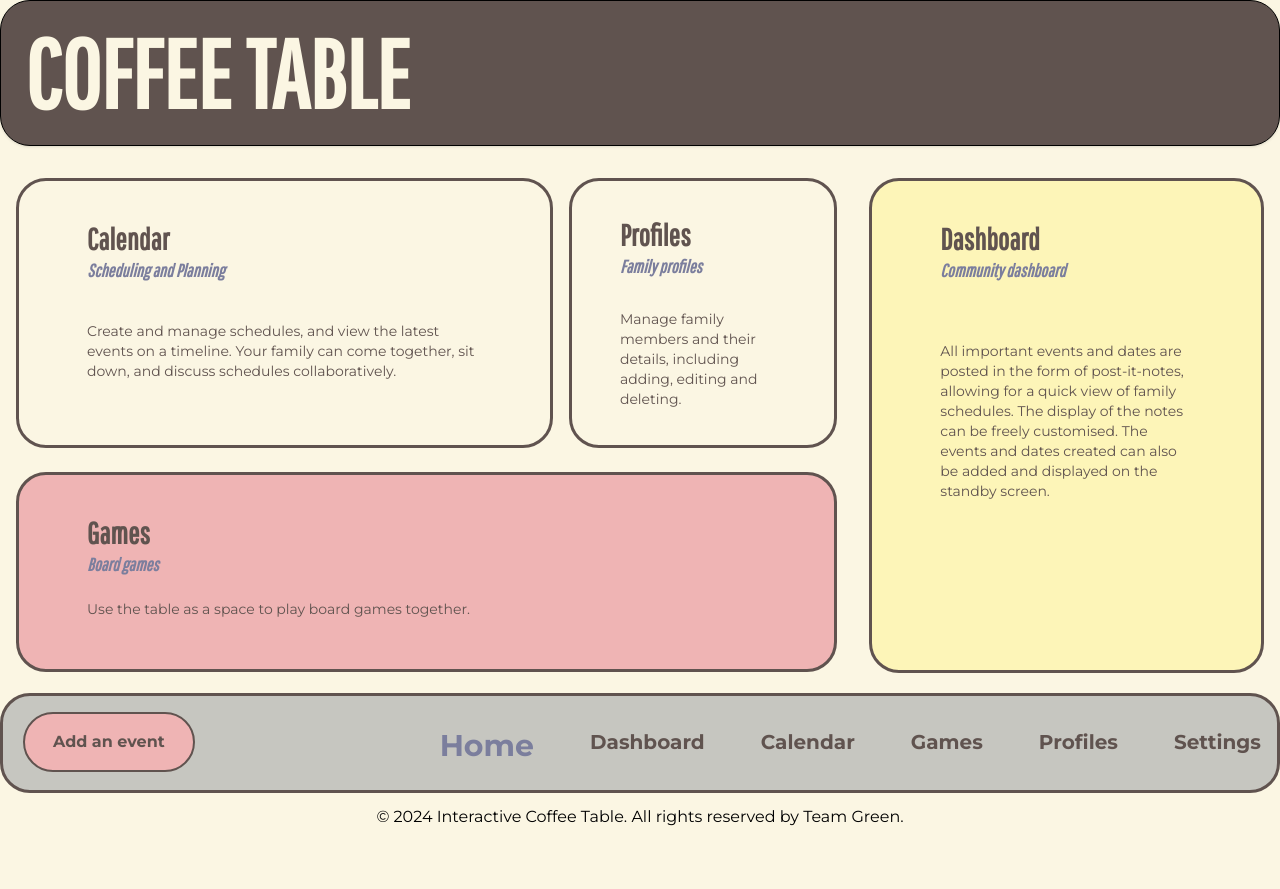
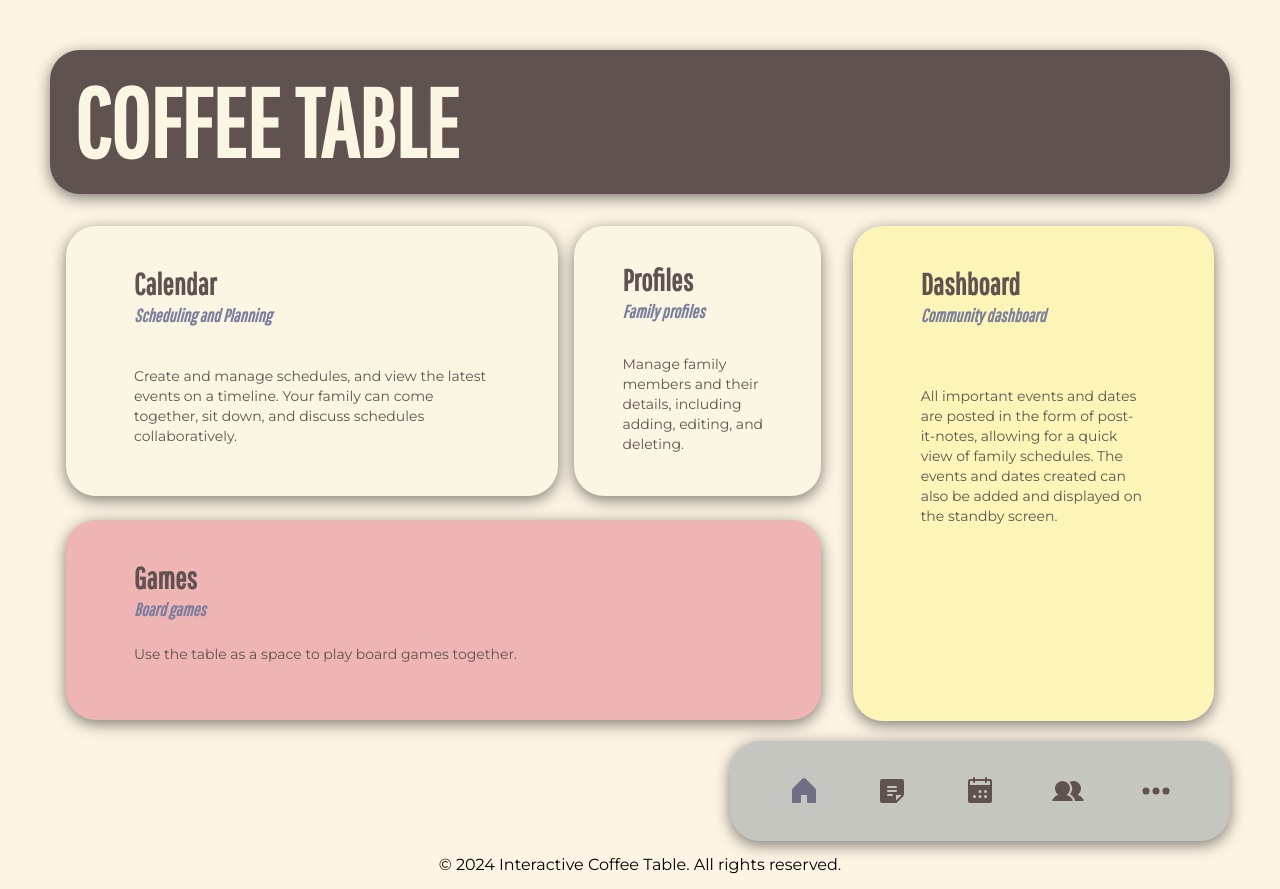
Before and after one commit to koningmalik412/3801-smart-table, a React (Create React App) app: page / in a window 1280 px wide. Before the commit the page ends 841 px from the top, so only its background shows below. Built offline with nearby package versions, Linux system fonts and the light colour scheme.

Commit message:
Homepage/Header updated

```diff
--- a/src/App.js
+++ b/src/App.js
@@ -1,4 +1,4 @@
-import { Routes, Route } from "react-router-dom";
+import { Routes, Route, useLocation } from "react-router-dom";
 import "./App.css";
 import Homepage from "./pages/Homepage";
 import CalendarPage from "./pages/Calendar";
@@ -8,15 +8,17 @@ import Profiles from "./pages/Profiles";
 import Settings from "./pages/Settings";
 import Header from "./pages/Header";
 import Footer from "./pages/Footer";
+import { House, Note, CalendarDots, Users, DotsThreeOutline } from "@phosphor-icons/react";
 
 function App() {
+  const location = useLocation();
+
   const navLinks = [
-    { path: '/', text: 'Home' },
-    { path: '/dashboard', text: 'Dashboard' },
-    { path: '/calendar', text: 'Calendar' },
-    { path: '/games', text: 'Games' },
-    { path: '/profiles', text: 'Profiles' },
-    { path: '/settings', text: 'Settings' },
+    { path: '/', icon: <House size={32} weight="fill" /> },
+    { path: '/dashboard', icon: <Note size={32} weight="fill" /> },
+    { path: '/calendar', icon: <CalendarDots size={32} weight="fill" /> },
+    { path: '/profiles', icon: <Users size={32} weight="fill" /> },
+    { path: '/settings', icon: <DotsThreeOutline size={32} weight="fill" /> },
   ];
 
   return (
@@ -31,9 +33,11 @@ function App() {
           <Route path="/settings" element={<Settings />} />
         </Routes>
       </div>
+      <div className="flex justify-end">
+        <Header navLinks={navLinks} />
+      </div>
 
-      <Header navLinks={navLinks} />
-      <Footer />
+      {location.pathname === '/' && <Footer />}
     </div>
   );
 }
--- a/src/index.css
+++ b/src/index.css
@@ -6,7 +6,7 @@
 @import url('https://fonts.googleapis.com/css2?family=Montserrat:ital,wght@0,100..900;1,100..900&display=swap');
 
 body {
-  background-color: #FBF6E3;
+  background-color: #FDF4E4;
 
   font-family: "Montserrat", sans-serif;
   font-optical-sizing: auto;
--- a/src/pages/Footer/index.js
+++ b/src/pages/Footer/index.js
@@ -4,7 +4,7 @@ function Footer() {
   return (
     <footer className=" footer text-center py-3">
       <div className="container">
-        <p className="mb-0">&copy; 2024 Interactive Coffee Table. All rights reserved by Team Green.</p>
+        <p className="mb-0">&copy; 2024 Interactive Coffee Table. All rights reserved.</p>
       </div>
     </footer>
   );
--- a/src/pages/Header/index.js
+++ b/src/pages/Header/index.js
@@ -1,32 +1,15 @@
 import React from "react";
 import { Link, useLocation } from 'react-router-dom';
 
+function Header({ navLinks }) {
+  const location = useLocation();
 
-function Header({ brandText, navLinks }) {
-    const location = useLocation();
+  return (
+    <div className="pl-[50px] pr-[50px] w-[600px] flex justify-center align-items-center">
+      <nav className="bg-gray rounded-[30px] shadow-[0px_4px_15px_rgba(0,0,0,0.5)] px-0 py-4 mt-1 ml-auto w-full h-[100px] flex justify-center align-items-center">
+        <div className="flex justify-between items-center">
 
-    return (
-      <nav className="bg-gray rounded-[30px] border-[3px] border-brown px-0 py-4 mt-1 ml-auto w-full h-[100px]">
-        <div className="flex justify-between items-center">
-          <Link to="/add-event">
-            <button
-              type="button"
-              className="text-brown bg-pink border-2 border-brown py-4 focus:outline-none focus:ring-4 focus:ring-blue-300 rounded-full px-7 py-3 text-center ml-5 mb-2 font-montserrat font-bold"
-            >
-              Add an event
-            </button>
-          </Link>
-          <Link to="/" className={`text-3xl font-bold ${location.pathname === '/' ? 'text-brown text-outline' : 'text-brown'}`} data-text={brandText}>
-            {brandText}
-          </Link>
-          <button
-            className="block lg:hidden text-brown focus:outline-none"
-            type="button"
-            aria-label="Toggle navigation"
-            onClick={() => document.getElementById('navbarNav').classList.toggle('hidden')}
-          >
-            <span className="material-icons">menu</span>
-          </button>
+
           <div className="hidden lg:flex lg:items-center lg:w-auto" id="navbarNav">
             <ul className="flex flex-col lg:flex-row lg:space-x-6 mt-4 lg:mt-0">
               {navLinks.map((link, index) => (
@@ -35,12 +18,11 @@ function Header({ brandText, navLinks }) {
                     to={link.path}
                     className={`block py-2 px-4 rounded transition ${
                       location.pathname === link.path
-                        ? 'text-[#7B7E9D] text-3xl font-bold text-outline font-montserrat'
+                        ? 'text-blue text-3xl font-bold text-outline font-montserrat'
                         : 'text-brown text-xl font-bold font-montserrat'
                     }`}
-                    data-text={link.text}
                   >
-                    {link.text}
+                    {link.icon}
                   </Link>
                 </li>
               ))}
@@ -48,7 +30,8 @@ function Header({ brandText, navLinks }) {
           </div>
         </div>
       </nav>
-    );
+    </div>
+  );
 }
 
 export default Header;
--- a/src/pages/Homepage/index.js
+++ b/src/pages/Homepage/index.js
@@ -3,52 +3,57 @@ import { Link } from "react-router-dom";
 
 const Homepage = () => {
   return (
-    <>
-      <div class="block w-full p-6 bg-brown border rounded-[30px] shadow">
-        <h5 class="text-8xl font-bold text-[#FBF6E3]">COFFEE TABLE</h5>
+    <div className="pt-[50px] pl-[50px] pr-[50px]">
+      <div className="block w-full p-6 bg-brown rounded-[30px] shadow-[0px_4px_15px_rgba(0,0,0,0.5)]">
+        <h5 className="text-8xl font-bold text-[#FBF6E3]">COFFEE TABLE</h5>
       </div>
-      <div class="flex mt-4">
-        <div class="w-4/6 p-4">
+      <div className="flex mt-4">
+        <div className="w-4/6 p-4">
           <div className="flex h-[270px] gap-4">
             <Link to="/calendar" className="w-4/6">
-              <div className="h-full p-10 w-full rounded-[30px] border-[3px] border-brown">
+              <div className="h-full p-10 w-full rounded-[30px] shadow-[0px_4px_15px_rgba(0,0,0,0.5)] bg-base">
                 <h3 className="text-3xl text-brown font-bold ml-7 font-pathway">Calendar</h3>
                 <h4 className="text-lg text-[#7B7E9D] font-bold mb-2 ml-7 italic font-pathway">Scheduling and Planning</h4>
-                <p className="text-sm mt-5 mb-2 pt-4 pr-6 ml-7 text-brown font-montserrat">Create and manage schedules, and view the latest events on a timeline.
-                Your family can come together, sit down, and discuss schedules collaboratively.
+                <p className="text-sm mt-5 mb-2 pt-4 pr-6 ml-7 text-brown font-montserrat">
+                  Create and manage schedules, and view the latest events on a timeline.
+                  Your family can come together, sit down, and discuss schedules collaboratively.
                 </p>
               </div>
             </Link>
             <Link to="/profiles" className="w-2/6">
-              <div className="h-full p-9 w-full rounded-[30px] border-[3px] border-brown">
+              <div className="h-full p-9 w-full rounded-[30px] shadow-[0px_4px_15px_rgba(0,0,0,0.5)] bg-base">
                 <h3 className="text-3xl text-brown font-bold ml-3 font-pathway">Profiles</h3>
                 <h4 className="text-lg text-[#7B7E9D] font-bold mb-2 ml-3 italic font-pathway">Family profiles</h4>
-                <p className="text-sm mt-7 mb-2 ml-3 mr-2 text-brown font-montserrat">Manage family members and their details, including adding, editing and deleting.</p>
+                <p className="text-sm mt-7 mb-2 ml-3 mr-2 text-brown font-montserrat">
+                  Manage family members and their details, including adding, editing, and deleting.
+                </p>
               </div>
             </Link>
           </div>
           <Link to="/games">
-            <div className="h-[200px] w-full bg-pink mt-6 p-10 rounded-[30px] border-[3px] border-brown">
+            <div className="h-[200px] w-full mt-6 p-10 rounded-[30px] shadow-[0px_4px_15px_rgba(0,0,0,0.5)] bg-pink">
               <h3 className="text-3xl font-bold text-brown ml-7 font-pathway">Games</h3>
               <h4 className="text-lg text-[#7B7E9D] font-bold mb-2 italic ml-7 font-pathway">Board games</h4>
-              <p className="text-sm mt-5 mb-2 ml-7 text-brown font-montserrat "> Use the table as a space to play board games together.</p>
+              <p className="text-sm mt-5 mb-2 ml-7 text-brown font-montserrat">
+                Use the table as a space to play board games together.
+              </p>
             </div>
           </Link>
         </div>
         <div className="w-2/6 p-4">
           <Link to="/dashboard">
-            <div className="h-[495px] w-full p-10 bg-yellow rounded-[30px] border-[3px] border-brown">
+            <div className="h-[495px] w-full p-10 rounded-[30px] shadow-[0px_4px_15px_rgba(0,0,0,0.5)] bg-yellow">
               <h3 className="text-3xl font-bold text-brown ml-7 font-pathway">Dashboard</h3>
               <h4 className="text-lg text-[#7B7E9D] font-bold mb-2 italic ml-7 font-pathway">Community dashboard</h4>
-              <p className="text-sm mb-2 mt-10 pt-4 ml-7 mr-7 text-brown font-montserrat"> All important events and dates are posted in the form of post-it-notes, allowing for a quick view of family schedules.
-              The display of the notes can be freely customised.
-              The events and dates created can also be added and displayed on the standby screen.
+              <p className="text-sm mb-2 mt-10 pt-4 ml-7 mr-7 text-brown font-montserrat">
+                All important events and dates are posted in the form of post-it-notes, allowing for a quick view of family schedules.
+                The events and dates created can also be added and displayed on the standby screen.
               </p>
             </div>
           </Link>
         </div>
       </div>
-    </>
+    </div>
   );
 };
 
--- a/tailwind.config.js
+++ b/tailwind.config.js
@@ -4,6 +4,16 @@ module.exports = {
   theme: {
     extend: {},
     colors: {
+
+      // white: "#FFFFFF",
+      // base: "#753F57",
+      // brown: "#383854",
+      // darkbrown: "#382F2D",
+      // pink: "#DCB4B0",
+      // yellow: "#F5F5F5",
+      // gray: "#383854",
+      // black: "#1E1E1E",
+      // blue: "#9092A8",
       white: "#FFFFFF",
       base: "#FBF6E3",
       brown: "#60534F",
@@ -12,7 +22,8 @@ module.exports = {
       yellow: "#FDF5B8",
       gray: "#C6C6C0",
       black: "#1E1E1E",
-      blue: "#9092A8",
+      blue: "#6E6F84",
+
     },
   },
   plugins: [],
```
